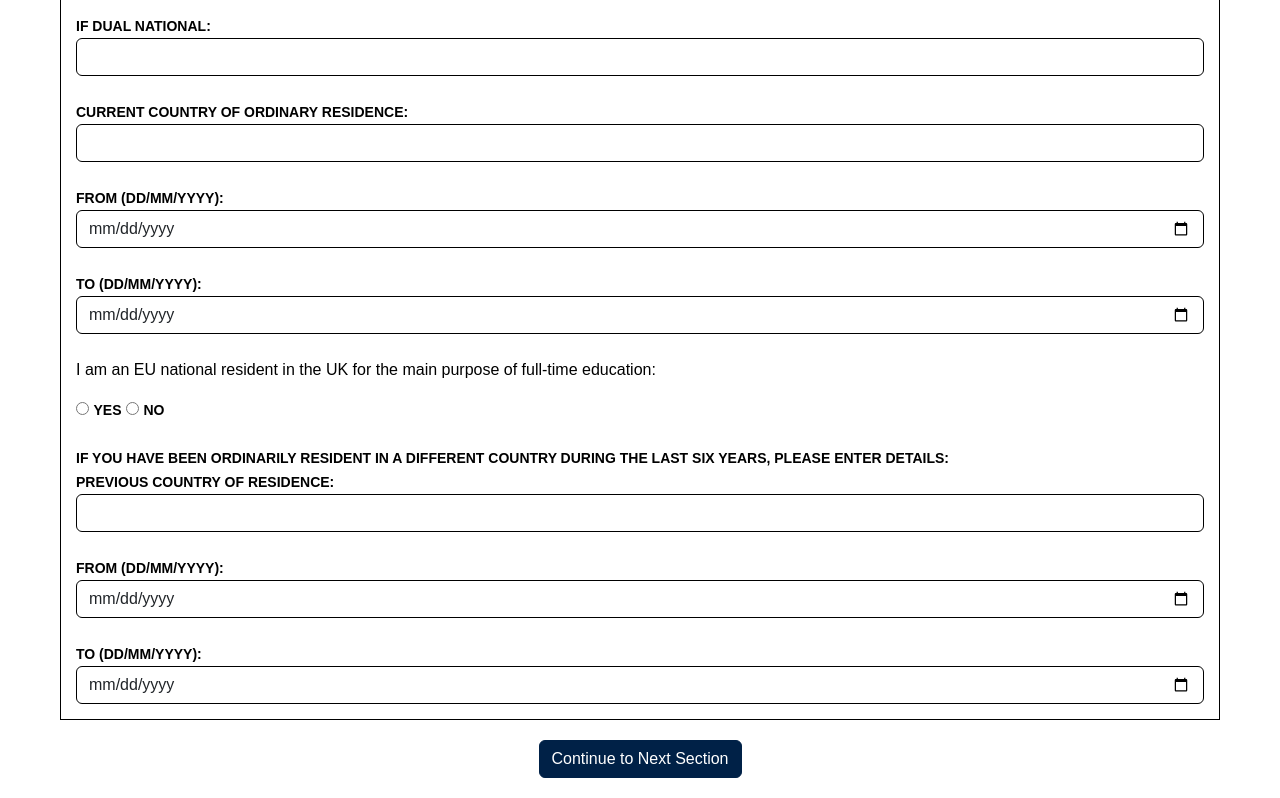
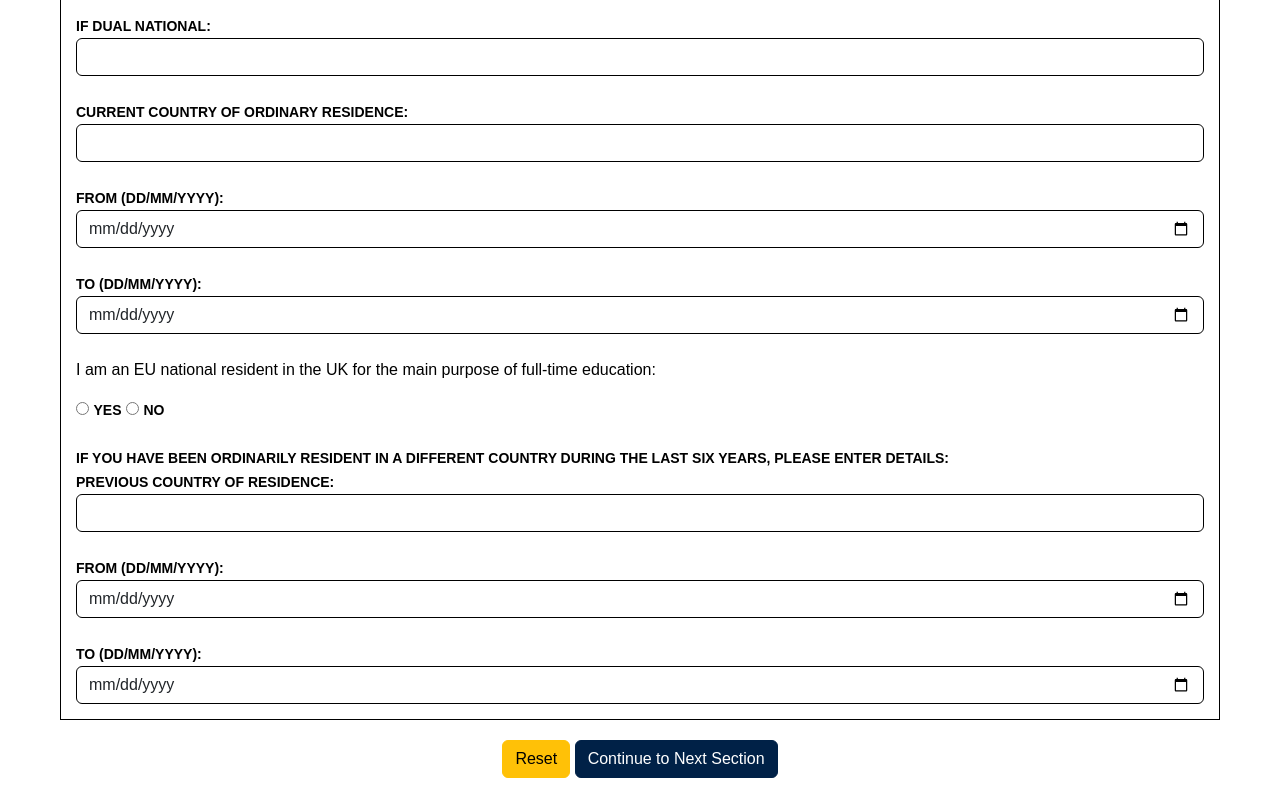
Before and after one commit to jessica2934/webprogrammingHW, a plain HTML site: page daisysection2.html in a window 1280 px wide. Shown: the part 2742-3540 px from the top of the page. Drawn offline with nearby package versions, Linux system fonts and the light colour scheme.

Commit message:
Update next and reset button daisysection2.html

```diff
--- a/daisysection2.html
+++ b/daisysection2.html
@@ -222,10 +222,12 @@
     <input type="date" class="form-control">
 </fieldset>
 
-        </form>
+
 
     <div class="nav-btn">
+      <input class="btn btn-warning" type="reset" value="Reset">
         <a href="daisysection3.html" class="btn btn-primary">Continue to Next Section</a>
     </div>
+</form>
 </body>
 </html>
```
